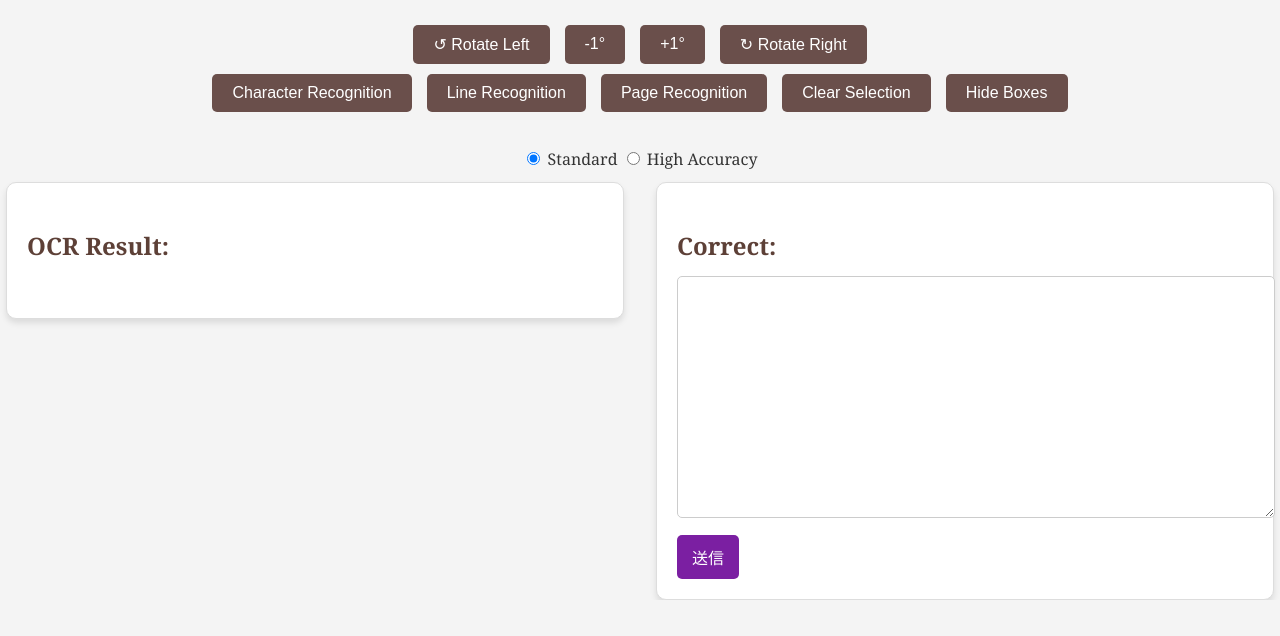
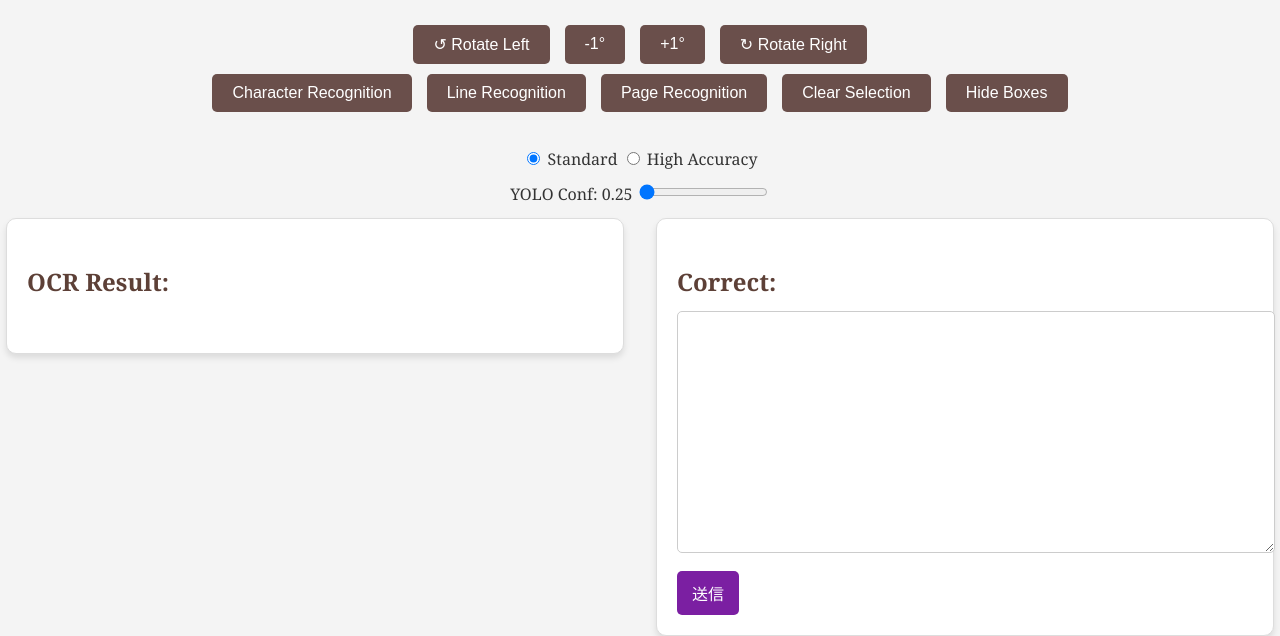
Before and after one commit to yamadaomlab-spec/armojweb, a Flask app: page / in a window 1280 px wide. Shown: the part 546-1182 px from the top of the page. Before the commit the page ends 1146 px from the top, so only its background shows below. Run offline with Flask 3, Linux system fonts and the light colour scheme; parts of the project's set-up code (start-up, migrations or seed data) failed here and were passed over; some libraries are stand-ins or nearby versions.

Commit message:
YOLO conf調整UI追加、Canvas D&D対応、YOLO再現性確保、選択チェック追加
- YOLOのconfを0.25〜0.95で調整可能なスライダー追加
- Canvas領域へのドラッグ＆ドロップ対応
- YOLO推論前にtorch/numpyシード固定、元画像から送信するよう修正
- Line/Character Recognitionに選択範囲の有無チェックを追加

Co-Authored-By: Claude Opus 4.6 <noreply@anthropic.com>

```diff
--- a/app.py
+++ b/app.py
@@ -15,6 +15,12 @@ import torch
 
 class Armoj():
     def __init__(self):
+        # GPU推論の再現性を確保
+        torch.manual_seed(0)
+        torch.cuda.manual_seed(0)
+        torch.backends.cudnn.deterministic = True
+        torch.backends.cudnn.benchmark = False
+
         with open('./data/setting.json') as f:
             self.setting = json.load(f)
 
@@ -86,9 +92,13 @@ class Armoj():
 
         return vtext, len(cls)
 
-    def _lineDetection(self, pil_image):
+    def _lineDetection(self, pil_image, conf=0.25):
+        # 毎回同じ結果を得るためシードをリセット
+        torch.manual_seed(0)
+        torch.cuda.manual_seed_all(0)
+        np.random.seed(0)
 
-        results = self.yolo(pil_image)
+        results = self.yolo(pil_image, conf=conf)
         # YOLOの出力から行のバウンディングボックスを取得し、boxesのy座標を2だけ増やす
         boxes = results[0].boxes.xyxy
         offset = torch.tensor([0, 2, 0, 0], device=boxes.device)
@@ -119,10 +129,10 @@ class Armoj():
         self.res_cbboxes = multiline_cbboxes #10.17
         self.res_lbboxes = multiline_lbboxes #10.17
 
-    def LineDetection(self, pil_image, user_id=None):
+    def LineDetection(self, pil_image, conf=0.25, user_id=None):
         # t = Thread(target = self._lineDetection, args=(pil_image,))
         # t.start()
-        self._lineDetection(pil_image)
+        self._lineDetection(pil_image, conf=conf)
         return
 
 armoj = Armoj()
@@ -259,8 +269,9 @@ def run_pageocr():
     try:
         accuracy = request.form.get('accuracy', 'standard')
         page_number = int(request.form.get('page', '1'))
+        yolo_conf = float(request.form.get('yolo_conf', '0.25'))
         armoj.lineTranscriptor.accuracy_mode = accuracy
-        print("OCR accuracy mode:", accuracy)
+        print("OCR accuracy mode:", accuracy, "YOLO conf:", yolo_conf)
 
         # 保存先ディレクトリが存在しない場合は作成
         upload_folder = 'uploads'
@@ -323,7 +334,7 @@ def run_pageocr():
                 crop_offset_y = cy
                 print(f"Cropped to selection: x={cx}, y={cy}, w={cw}, h={ch}")
 
-        armoj.LineDetection(img)
+        armoj.LineDetection(img, conf=yolo_conf)
 
         print(armoj.res_text)
         print(armoj.res_lbboxes)
--- a/templates/index.html
+++ b/templates/index.html
@@ -241,6 +241,13 @@
         <label><input type="radio" name="accuracy" value="high"> High Accuracy</label>
     </div>
 
+    <!-- YOLO conf スライダー -->
+    <div style="margin-top: 10px; text-align: center;">
+        <label for="yoloConfSlider">YOLO Conf: <span id="yoloConfValue">0.25</span></label>
+        <input type="range" id="yoloConfSlider" min="0.25" max="0.95" step="0.05" value="0.25"
+            oninput="document.getElementById('yoloConfValue').innerText = parseFloat(this.value).toFixed(2)">
+    </div>
+
     <!-- ステータスメッセージ -->
     <div id="statusMessage" style="margin-top: 10px; text-align: center; font-weight: bold;"></div>
 
@@ -307,10 +314,12 @@
             document.getElementById('ocrModalViewer').style.fontSize = currentFontSize + 'rem';
         }
 
-        // ドラッグ＆ドロップのイベントリスナーを追加
+        // ドラッグ＆ドロップのイベントリスナーを追加（drop-areaとcanvas両方）
         ['dragenter', 'dragover', 'dragleave', 'drop'].forEach(eventName => {
             dropArea.addEventListener(eventName, preventDefaults, false);
+            canvas.addEventListener(eventName, preventDefaults, false);
         });
+        canvas.addEventListener('drop', handleDrop, false);
 
         // pdf対応プログラム追加 10.17
         const pdfViewer = document.getElementById("pdf-viewer");
@@ -640,8 +649,37 @@
             });
         }
 
+        // バウンディングボックスなしの元画像からBlobを生成（Page Recognition用）
+        function getOriginalImageAsBlob() {
+            return new Promise(resolve => {
+                if (!currentPageImageData) {
+                    // フォールバック: 現在のcanvasをそのまま使う
+                    canvas.toBlob(blob => resolve(blob), 'image/png');
+                    return;
+                }
+                const tempImg = new Image();
+                tempImg.onload = function() {
+                    const tmpCanvas = document.createElement('canvas');
+                    const tmpCtx = tmpCanvas.getContext('2d');
+                    tmpCanvas.width = canvas.width;
+                    tmpCanvas.height = canvas.height;
+                    // 回転を反映して元画像を描画（バウンディングボックスなし）
+                    const rad = currentRotation * Math.PI / 180;
+                    tmpCtx.translate(tmpCanvas.width / 2, tmpCanvas.height / 2);
+                    tmpCtx.rotate(rad);
+                    tmpCtx.drawImage(tempImg, -newWidth / 2, -newHeight / 2, newWidth, newHeight);
+                    tmpCanvas.toBlob(blob => resolve(blob), 'image/png');
+                };
+                tempImg.src = currentPageImageData;
+            });
+        }
+
         // OCRを実行する処理
         charocrBtn.addEventListener('click', async function() {
+            if (!hasSelection || !isFinite(startX) || !isFinite(endX)) {
+                alert('Please draw a rectangle to select a region first.');
+                return;
+            }
             var x = Math.min(startX, endX);
             var y = Math.min(startY, endY);
             var width = Math.abs(endX - startX);
@@ -679,6 +717,10 @@
         });
 
         lineocrBtn.addEventListener('click', async function() {
+            if (!hasSelection || !isFinite(startX) || !isFinite(endX)) {
+                alert('Please draw a rectangle to select a region first.');
+                return;
+            }
             var x = Math.min(startX, endX);
             var y = Math.min(startY, endY);
             var width = Math.abs(endX - startX);
@@ -731,20 +773,26 @@
             const accuracy = document.querySelector('input[name="accuracy"]:checked').value;
             formData.append('accuracy', accuracy);
 
-            // 選択範囲がある場合、座標を送信
-            if (hasSelection) {
+            // YOLO conf値を追加
+            const yoloConf = document.getElementById('yoloConfSlider').value;
+            formData.append('yolo_conf', yoloConf);
+
+            // 選択範囲がある場合、座標を送信（座標が有効な数値の場合のみ）
+            if (hasSelection && isFinite(startX) && isFinite(startY) && isFinite(endX) && isFinite(endY)) {
                 var selX = Math.min(startX, endX);
                 var selY = Math.min(startY, endY);
                 var selW = Math.abs(endX - startX);
                 var selH = Math.abs(endY - startY);
-                formData.append('sel_x', selX);
-                formData.append('sel_y', selY);
-                formData.append('sel_width', selW);
-                formData.append('sel_height', selH);
+                if (selW > 0 && selH > 0) {
+                    formData.append('sel_x', selX);
+                    formData.append('sel_y', selY);
+                    formData.append('sel_width', selW);
+                    formData.append('sel_height', selH);
+                }
             }
 
-            // キャンバスの内容をBlobとして取得
-            const canvasBlob = await getCanvasAsBlob();
+            // バウンディングボックスなしの元画像からBlobを生成
+            const canvasBlob = await getOriginalImageAsBlob();
             formData.append('file', canvasBlob, 'canvas.png');
 
             // ✅ ステータスメッセージ開始
@@ -770,6 +818,8 @@
                     if (data.lbboxes) {
                         drawBoundingBoxes(data.lbboxes);
                     }
+                    // 認識完了後に選択状態をリセット
+                    hasSelection = false;
                 } else {
                     alert(data.message);
                 }
```
